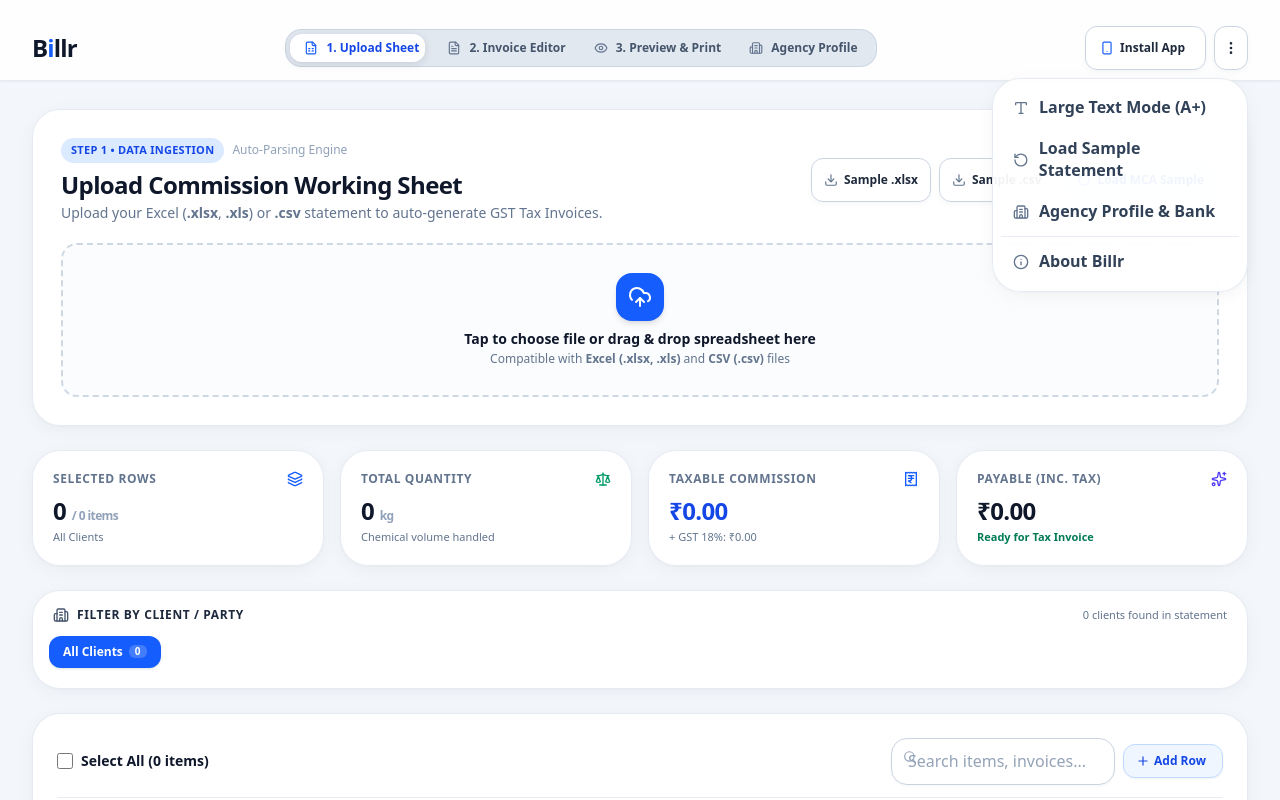
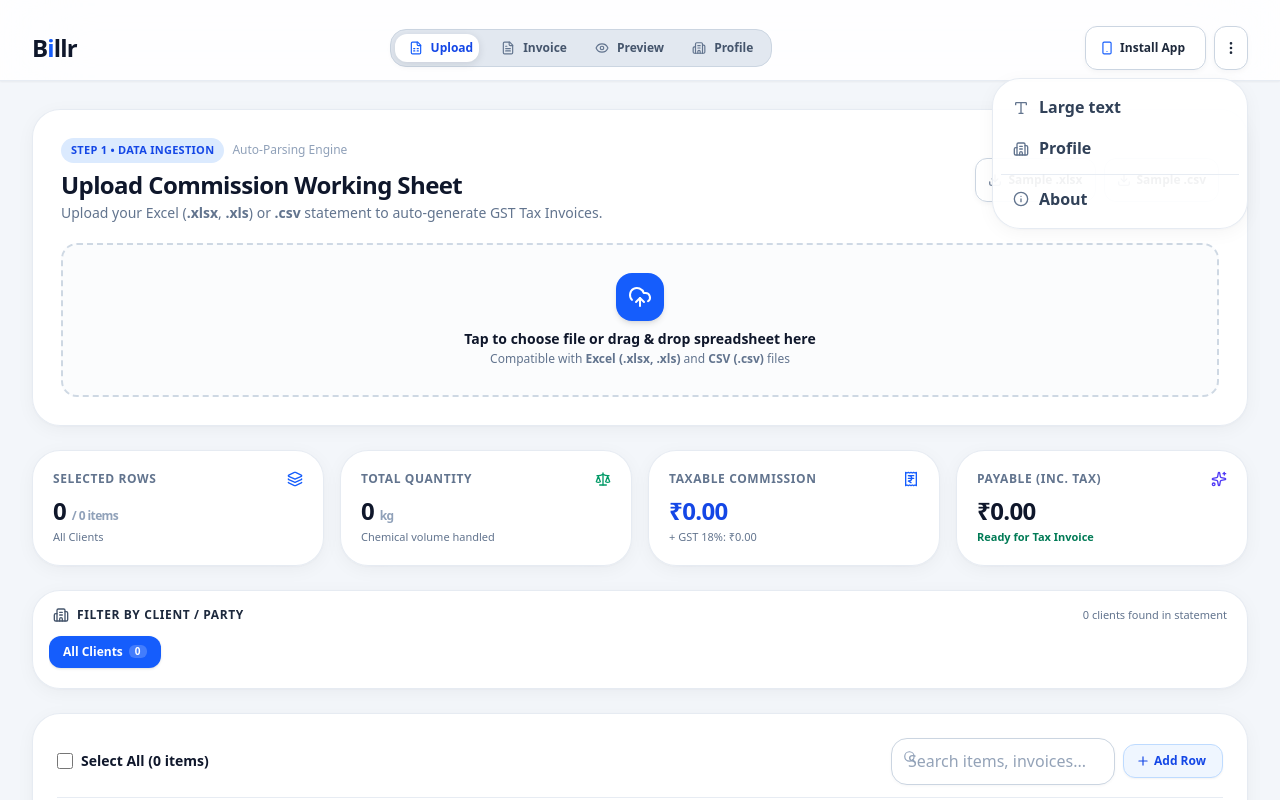
Before and after one commit to sem1colon/Billr, a React (Vite) app: page / in a window 1280 px wide. Both pictures are taken after a click on the button "More options". Shown: the top 800 px of the page. Built offline with nearby package versions, Linux system fonts and the light colour scheme.

Commit message:
Simplify menu labels

```diff
--- a/src/App.tsx
+++ b/src/App.tsx
@@ -1,4 +1,4 @@
-import React, { useState, useEffect, useRef } from 'react';
+import React, { useState, useEffect } from 'react';
 import { AnimatePresence, motion } from 'motion/react';
 import { HeaderNav } from './components/HeaderNav';
 import { BottomDockNav } from './components/BottomDockNav';
@@ -7,20 +7,14 @@ import { InvoiceBuilderView } from './components/InvoiceBuilderView';
 import { InvoiceLivePreview } from './components/InvoiceLivePreview';
 import { BusinessSettingsView } from './components/BusinessSettingsView';
 import { ItemFormModal } from './components/ItemFormModal';
-import { InvoiceData, InvoiceItem, ActiveTab, ExcelParsedRecord } from './types';
-import { initialInvoiceData, defaultBuyer, sampleInvoiceItems } from './data/sampleData';
+import { InvoiceData, InvoiceItem, ActiveTab } from './types';
 import { generateInvoicePDF } from './utils/pdfGenerator';
-import { getDefaultSignatureDataUrl } from './utils/signatureUtils';
-import { convertParsedRecordsToInvoiceItems } from './utils/excelParser';
 import {
   loadSavedInvoiceData,
-  saveInvoiceData,
   loadSavedActiveTab,
   saveActiveTab,
   loadSavedUiPreferences,
-  saveUiPreferences,
-  loadSavedSheetRecords,
-  getDefaultOrSavedSignature
+  saveUiPreferences
 } from './utils/storageUtils';
 
 export default function App() {
@@ -30,17 +24,6 @@ export default function App() {
   const [editingItem, setEditingItem] = useState<InvoiceItem | null>(null);
   const [toastMessage, setToastMessage] = useState<string | null>(null);
   const [isLargeText, setIsLargeText] = useState<boolean>(() => loadSavedUiPreferences().isLargeText);
-  const isInitialMount = useRef(true);
-
-  // Auto-persist invoiceData to localStorage
-  useEffect(() => {
-    if (isInitialMount.current) {
-      isInitialMount.current = false;
-      return;
-    }
-    saveInvoiceData(invoiceData);
-  }, [invoiceData]);
-
   // Auto-persist activeTab to localStorage
   useEffect(() => {
     saveActiveTab(activeTab);
@@ -102,31 +85,6 @@ export default function App() {
     showToast('Tax Invoice PDF downloaded');
   };
 
-  const handleLoadSample = () => {
-    const defaultSig = getDefaultOrSavedSignature();
-    const freshSample: InvoiceData = {
-      ...initialInvoiceData,
-      items: sampleInvoiceItems,
-      showSignature: true,
-      seller: {
-        ...initialInvoiceData.seller,
-        signatureUrl: defaultSig,
-      },
-    };
-    setInvoiceData(freshSample);
-    saveInvoiceData(freshSample);
-    showToast('Loaded reference sample invoice');
-  };
-
-  const handleGenerateFromSheet = () => {
-    const cached = loadSavedSheetRecords();
-    if (cached && cached.records && cached.records.length > 0) {
-      const items = convertParsedRecordsToInvoiceItems(cached.records, cached.customer);
-      handleApplyItemsFromSheet(items, cached.customer !== 'ALL' ? cached.customer : undefined);
-    }
-    setActiveTab('preview');
-  };
-
   const grandTotal = invoiceData.items.reduce((s, i) => s + (i.commissionAmount || 0), 0) * (1 + (invoiceData.gstRate || 18) / 100);
 
   return (
@@ -137,7 +95,6 @@ export default function App() {
         activeTab={activeTab}
         setActiveTab={setActiveTab}
         onDownloadPdf={handleDownloadPdf}
-        onLoadSample={handleLoadSample}
         itemsCount={invoiceData.items.length}
         grandTotal={grandTotal}
         isLargeText={isLargeText}
@@ -235,7 +192,6 @@ export default function App() {
         setActiveTab={setActiveTab}
         onOpenAddItemModal={() => handleOpenAddItemModal()}
         onDownloadPdf={handleDownloadPdf}
-        onGenerateFromSheet={handleGenerateFromSheet}
         itemsCount={invoiceData.items.length}
         grandTotal={grandTotal}
       />
--- a/src/components/ExcelImportView.tsx
+++ b/src/components/ExcelImportView.tsx
@@ -1,4 +1,4 @@
-import React, { useState, useRef, useEffect } from 'react';
+import React, { useState, useRef } from 'react';
 import { motion, AnimatePresence } from 'motion/react';
 import {
   UploadCloud,
@@ -9,7 +9,6 @@ import {
   AlertCircle,
   Search,
   Check,
-  RotateCcw,
   Plus,
   Trash2,
   Edit3,
@@ -26,7 +25,6 @@ import {
 import { ExcelParsedRecord, InvoiceItem } from '../types';
 import { parseExcelFile, convertParsedRecordsToInvoiceItems, exportSampleExcelWorkbook, exportSampleCsv } from '../utils/excelParser';
 import { formatIndianCurrency } from '../utils/numberToWords';
-import { saveSavedSheetRecords, loadSavedSheetRecords } from '../utils/storageUtils';
 
 interface ExcelImportViewProps {
   onApplyItemsToInvoice: (items: InvoiceItem[], customerName?: string) => void;
@@ -43,15 +41,9 @@ export const ExcelImportView: React.FC<ExcelImportViewProps> = ({
   const [fileName, setFileName] = useState<string>('');
   const [activeSheetName, setActiveSheetName] = useState<string>('');
   const [availableSheets, setAvailableSheets] = useState<string[]>([]);
-  const [parsedRecords, setParsedRecords] = useState<ExcelParsedRecord[]>(() => {
-    const cached = loadSavedSheetRecords();
-    if (cached && cached.records && cached.records.length > 0) {
-      return cached.records;
-    }
-    return [];
-  });
+  const [parsedRecords, setParsedRecords] = useState<ExcelParsedRecord[]>([]);
 
-  const [selectedCustomer, setSelectedCustomer] = useState<string>(() => loadSavedSheetRecords()?.customer || 'ALL');
+  const [selectedCustomer, setSelectedCustomer] = useState<string>('ALL');
   const [searchQuery, setSearchQuery] = useState<string>('');
   const [errorMsg, setErrorMsg] = useState<string>('');
   const [isProcessing, setIsProcessing] = useState(false);
@@ -63,11 +55,6 @@ export const ExcelImportView: React.FC<ExcelImportViewProps> = ({
 
   // Extract unique customer list
   const customers = Array.from(new Set(parsedRecords.map(r => r.customer).filter(Boolean)));
-
-  // Auto-persist sheet state to localStorage
-  useEffect(() => {
-    saveSavedSheetRecords(parsedRecords, selectedCustomer);
-  }, [parsedRecords, selectedCustomer]);
 
   const handleFileProcess = (file: File) => {
     setErrorMsg('');
@@ -146,32 +133,6 @@ export const ExcelImportView: React.FC<ExcelImportViewProps> = ({
     if (e.dataTransfer.files && e.dataTransfer.files.length > 0) {
       handleFileProcess(e.dataTransfer.files[0]);
     }
-  };
-
-  const handleLoadSampleStatement = () => {
-    setFileName('MCA Commission working 08.08.2026.xlsx');
-    setActiveSheetName('MCA Commission');
-    setAvailableSheets(['MCA Commission']);
-    setErrorMsg('');
-
-    const records: ExcelParsedRecord[] = [
-      { id: `rec-sample-1`, customer: 'BIO AGRO ENERGY PVT LTD', invNo: '800086408', date: '28-Jan-26', product: 'SPIRIZYME ADV ULTRA T (30KG)', qty: 360, unitPrice: 550, commPerKg: 16.5, commAmt: 5940, selected: true },
-      { id: `rec-sample-2`, customer: 'BIO AGRO ENERGY PVT LTD', invNo: '800087967', date: '6-Mar-26', product: 'SPIRIZYME ADV ULTRA T (30KG)', qty: 3480, unitPrice: 550, commPerKg: 16.5, commAmt: 57420, selected: true },
-      { id: `rec-sample-3`, customer: 'BIO AGRO ENERGY PVT LTD', invNo: '800089619', date: '14-Apr-26', product: 'EFFYGREN', qty: 30, unitPrice: 2800, commPerKg: 84, commAmt: 2520, selected: true },
-      { id: `rec-sample-4`, customer: 'BIO AGRO ENERGY PVT LTD', invNo: '800089619', date: '14-Apr-26', product: 'RM-20', qty: 10, unitPrice: 26000, commPerKg: 780, commAmt: 7800, selected: true },
-      { id: `rec-sample-5`, customer: 'BIO AGRO ENERGY PVT LTD', invNo: '800089619', date: '14-Apr-26', product: 'SPIRIZYME ADV ULTRA T (30KG)', qty: 1590, unitPrice: 550, commPerKg: 16.5, commAmt: 26235, selected: true },
-      { id: `rec-sample-6`, customer: 'BIO AGRO ENERGY PVT LTD', invNo: '800089619', date: '14-Apr-26', product: 'FORTIVA REVO X', qty: 375, unitPrice: 1965, commPerKg: 58.95, commAmt: 22106.25, selected: true },
-      { id: `rec-sample-7`, customer: 'BIO AGRO ENERGY PVT LTD', invNo: '800089619', date: '14-Apr-26', product: 'ALCOHOL ACTIVE DRY YEAST (GRAIN)', qty: 320, unitPrice: 640, commPerKg: 19.2, commAmt: 6144, selected: true },
-      { id: `rec-sample-8`, customer: 'BIO AGRO ENERGY PVT LTD', invNo: '800089735', date: '22-Apr-26', product: 'FORTIVA REVO X', qty: 202, unitPrice: 1965, commPerKg: 58.95, commAmt: 11907.90, selected: true },
-      { id: `rec-sample-9`, customer: 'RAVINDRA AND COMPANY LTD', invNo: '800089707', date: '17-Apr-26', product: 'EFFYMOLL+', qty: 75, unitPrice: 2700, commPerKg: 780, commAmt: 58500, selected: true },
-      { id: `rec-sample-10`, customer: 'SNJ SUGARS AND PRODUCTS LTD', invNo: '800091196', date: '4-Jun-26', product: 'EFFYGREN', qty: 350, unitPrice: 3000, commPerKg: 600, commAmt: 210000, selected: true },
-      { id: `rec-sample-11`, customer: 'THE ANDHRA SUGARS LTD', invNo: '800091867', date: '23-Jun-26', product: 'EFFYMOLL+', qty: 50, unitPrice: 3300, commPerKg: 779, commAmt: 38950, selected: true },
-      { id: `rec-sample-12`, customer: 'VISHWA SAMUDRA BIO ENERGY PVT LTD', invNo: '800082526', date: '30-Oct-25', product: 'FORTIVA REVO X', qty: 1002, unitPrice: 1608.75, commPerKg: 9.6525, commAmt: 9671.805, selected: true },
-      { id: `rec-sample-13`, customer: 'VISHWA SAMUDRA BIO ENERGY PVT LTD', invNo: '800082526', date: '30-Oct-25', product: 'SPIRIZYME ADV ULTRA T (30KG)', qty: 8249, unitPrice: 483.45, commPerKg: 2.9007, commAmt: 23927.8743, selected: true },
-    ];
-
-    setParsedRecords(records);
-    setSelectedCustomer('ALL');
   };
 
   // Toggle record selection
@@ -293,14 +254,6 @@ export const ExcelImportView: React.FC<ExcelImportViewProps> = ({
               <span>Sample .csv</span>
             </button>
 
-            <button
-              type="button"
-              onClick={handleLoadSampleStatement}
-              className="flex items-center space-x-1.5 px-3.5 py-2 apple-glass-badge text-blue-700 hover:bg-blue-100/90 rounded-xl text-xs font-bold active:scale-95 cursor-pointer shadow-2xs"
-            >
-              <RotateCcw className="w-3.5 h-3.5 text-blue-600" />
-              <span>Load MCA Sample</span>
-            </button>
           </div>
         </div>
 
--- a/src/components/HeaderNav.tsx
+++ b/src/components/HeaderNav.tsx
@@ -5,7 +5,6 @@ import {
   FileText,
   Eye,
   UserCheck,
-  RotateCcw,
   Type,
   Download,
   Smartphone,
@@ -26,7 +25,6 @@ interface HeaderNavProps {
   activeTab: ActiveTab;
   setActiveTab: (tab: ActiveTab) => void;
   onDownloadPdf?: () => void;
-  onLoadSample: () => void;
   itemsCount: number;
   grandTotal: number;
   isLargeText?: boolean;
@@ -37,7 +35,6 @@ export const HeaderNav: React.FC<HeaderNavProps> = ({
   activeTab,
   setActiveTab,
   onDownloadPdf,
-  onLoadSample,
   itemsCount,
   isLargeText = false,
   onToggleLargeText,
@@ -107,25 +104,25 @@ export const HeaderNav: React.FC<HeaderNavProps> = ({
   const navTabs = [
     {
       id: 'sheet' as ActiveTab,
-      label: '1. Upload Sheet',
-      shortLabel: 'Sheet',
+      label: 'Upload',
+      shortLabel: 'Upload',
       icon: FileSpreadsheet
     },
     {
       id: 'builder' as ActiveTab,
-      label: '2. Invoice Editor',
+      label: 'Invoice',
       shortLabel: 'Invoice',
       icon: FileText
     },
     {
       id: 'preview' as ActiveTab,
-      label: '3. Preview & Print',
+      label: 'Preview',
       shortLabel: 'Preview',
       icon: Eye
     },
     {
       id: 'settings' as ActiveTab,
-      label: 'Agency Profile',
+      label: 'Profile',
       shortLabel: 'Profile',
       icon: Building2
     },
@@ -254,24 +251,11 @@ export const HeaderNav: React.FC<HeaderNavProps> = ({
                         >
                           <span className="flex items-center space-x-2.5">
                             <Type className="w-4 h-4 text-slate-500" />
-                            <span className="font-semibold">Large Text Mode (A+)</span>
+                            <span className="font-semibold">Large text</span>
                           </span>
                           {isLargeText && <Check className="w-3.5 h-3.5 text-blue-600 font-bold" />}
                         </button>
                       )}
-
-                      {/* Load Sample Invoice */}
-                      <button
-                        type="button"
-                        onClick={() => {
-                          onLoadSample();
-                          setIsMenuOpen(false);
-                        }}
-                        className="w-full flex items-center space-x-2.5 px-3 py-2.5 rounded-xl hover:bg-blue-50/70 text-slate-700 text-left transition-colors cursor-pointer"
-                      >
-                        <RotateCcw className="w-4 h-4 text-slate-500" />
-                        <span className="font-semibold">Load Sample Statement</span>
-                      </button>
 
                       {/* Go to Settings */}
                       <button
@@ -283,7 +267,7 @@ export const HeaderNav: React.FC<HeaderNavProps> = ({
                         className="w-full flex items-center space-x-2.5 px-3 py-2.5 rounded-xl hover:bg-blue-50/70 text-slate-700 text-left transition-colors cursor-pointer"
                       >
                         <Building2 className="w-4 h-4 text-slate-500" />
-                        <span className="font-semibold">Agency Profile & Bank</span>
+                        <span className="font-semibold">Profile</span>
                       </button>
 
                       <div className="my-1 border-t border-slate-200/80" />
@@ -298,7 +282,7 @@ export const HeaderNav: React.FC<HeaderNavProps> = ({
                         className="w-full flex items-center space-x-2.5 px-3 py-2.5 rounded-xl hover:bg-blue-50/70 text-slate-700 text-left transition-colors cursor-pointer"
                       >
                         <Info className="w-4 h-4 text-slate-500" />
-                        <span className="font-semibold">About Billr</span>
+                        <span className="font-semibold">About</span>
                       </button>
 
                     </motion.div>
--- a/src/data/sampleData.ts
+++ b/src/data/sampleData.ts
@@ -285,7 +285,7 @@ export const initialInvoiceData: InvoiceData = {
   invoiceDate: '10-Aug-26',
   seller: defaultSeller,
   buyer: defaultBuyer,
-  items: sampleStatementItems,
+  items: [],
   gstRate: 18,
   gstType: 'IGST',
   roundOff: 0,
--- a/src/utils/storageUtils.ts
+++ b/src/utils/storageUtils.ts
@@ -1,14 +1,10 @@
-import { InvoiceData, ActiveTab, ExcelParsedRecord } from '../types';
+import { InvoiceData, ActiveTab } from '../types';
 import { initialInvoiceData, defaultSeller } from '../data/sampleData';
 import { getDefaultSignatureDataUrl } from './signatureUtils';
 
 const STORAGE_KEYS = {
-  INVOICE_DATA: 'billr_invoice_state_v2',
   ACTIVE_TAB: 'billr_active_tab_v2',
   UI_PREFS: 'billr_ui_preferences_v1',
-  LAST_SAVED_TIMESTAMP: 'billr_last_saved_time_v2',
-  PARSED_SHEET_RECORDS: 'billr_parsed_records_v2',
-  SHEET_CUSTOMER: 'billr_sheet_customer_v2',
   SAVED_SIGNATURE: 'billr_saved_signature_v1',
 };
 
@@ -61,8 +57,7 @@ export function getDefaultOrSavedSignature(): string {
 }
 
 /**
- * Safely loads invoice data from localStorage.
- * Falls back to initialInvoiceData with default/saved signature if not found or corrupted.
+ * Creates a fresh invoice without restoring previously entered line items.
  */
 export function loadSavedInvoiceData(): InvoiceData {
   if (typeof window === 'undefined') {
@@ -71,89 +66,25 @@ export function loadSavedInvoiceData(): InvoiceData {
 
   const defaultSig = getDefaultOrSavedSignature();
 
+  // Remove invoice and sheet data saved by older versions of the app.
   try {
-    const raw = localStorage.getItem(STORAGE_KEYS.INVOICE_DATA);
-    if (!raw) {
-      // First time load: ensure default/saved signature is attached
-      return {
-        ...initialInvoiceData,
-        showSignature: true,
-        seller: {
-          ...initialInvoiceData.seller,
-          signatureUrl: defaultSig,
-        },
-      };
-    }
-
-    const parsed: Partial<InvoiceData> = JSON.parse(raw);
-
-    // Validate essential properties
-    if (!parsed || typeof parsed !== 'object' || !Array.isArray(parsed.items)) {
-      throw new Error('Invalid invoice data structure in localStorage');
-    }
-
-    // Merge with defaults to ensure all required fields exist
-    const mergedSeller = {
-      ...defaultSeller,
-      ...(parsed.seller || {}),
-      signatureUrl: parsed.seller?.signatureUrl || defaultSig,
-    };
-
-    // If a signature is present in the loaded invoice, remember it as the default signature
-    if (mergedSeller.signatureUrl) {
-      saveSavedSignature(mergedSeller.signatureUrl);
+    localStorage.removeItem('billr_invoice_state_v2');
+    localStorage.removeItem('billr_last_saved_time_v2');
+    localStorage.removeItem('billr_parsed_records_v2');
+    localStorage.removeItem('billr_sheet_customer_v2');
+  } catch (err) {
+    // Ignore storage access failures; the in-memory invoice is still empty.
   }
 
   return {
     ...initialInvoiceData,
-      ...parsed,
-      seller: mergedSeller,
-      items: parsed.items,
-      showSignature: parsed.showSignature !== undefined ? parsed.showSignature : true,
-    };
-  } catch (err) {
-    console.warn('Failed to load invoice state from localStorage:', err);
-    return {
-      ...initialInvoiceData,
+    items: [],
+    showSignature: true,
     seller: {
-        ...initialInvoiceData.seller,
+      ...defaultSeller,
       signatureUrl: defaultSig,
     },
   };
-  }
-}
-
-/**
- * Saves current invoice state to localStorage.
- */
-export function saveInvoiceData(data: InvoiceData): boolean {
-  if (typeof window === 'undefined') return false;
-
-  try {
-    if (data.seller?.signatureUrl) {
-      saveSavedSignature(data.seller.signatureUrl);
-    }
-    const serialized = JSON.stringify(data);
-    localStorage.setItem(STORAGE_KEYS.INVOICE_DATA, serialized);
-    localStorage.setItem(STORAGE_KEYS.LAST_SAVED_TIMESTAMP, new Date().toISOString());
-    return true;
-  } catch (err) {
-    console.error('Failed to save invoice state to localStorage:', err);
-    return false;
-  }
-}
-
-/**
- * Clears saved invoice data and resets to factory sample data.
- */
-export function clearSavedInvoiceData(): void {
-  if (typeof window === 'undefined') return;
-  try {
-    localStorage.removeItem(STORAGE_KEYS.INVOICE_DATA);
-    localStorage.removeItem(STORAGE_KEYS.LAST_SAVED_TIMESTAMP);
-  } catch (err) {
-    console.warn('Failed to clear invoice state from localStorage:', err);
-  }
 }
 
 /**
@@ -173,39 +104,6 @@ export function saveActiveTab(tab: ActiveTab): void {
   } catch (e) {
     // ignore
   }
-}
-
-/**
- * Saves cached parsed records from Excel/CSV
- */
-export function saveSavedSheetRecords(records: ExcelParsedRecord[], customer: string): void {
-  if (typeof window === 'undefined') return;
-  try {
-    localStorage.setItem(STORAGE_KEYS.PARSED_SHEET_RECORDS, JSON.stringify(records));
-    localStorage.setItem(STORAGE_KEYS.SHEET_CUSTOMER, customer);
-  } catch (e) {
-    // ignore
-  }
-}
-
-/**
- * Loads cached parsed records from Excel/CSV
- */
-export function loadSavedSheetRecords(): { records: ExcelParsedRecord[]; customer: string } | null {
-  if (typeof window === 'undefined') return null;
-  try {
-    const raw = localStorage.getItem(STORAGE_KEYS.PARSED_SHEET_RECORDS);
-    const customer = localStorage.getItem(STORAGE_KEYS.SHEET_CUSTOMER) || 'ALL';
-    if (raw) {
-      const records = JSON.parse(raw);
-      if (Array.isArray(records) && records.length > 0) {
-        return { records, customer };
-      }
-    }
-  } catch (e) {
-    // ignore
-  }
-  return null;
 }
 
 export interface UiPreferences {
```
Lines whose indentation alone changed are shown as unchanged.
